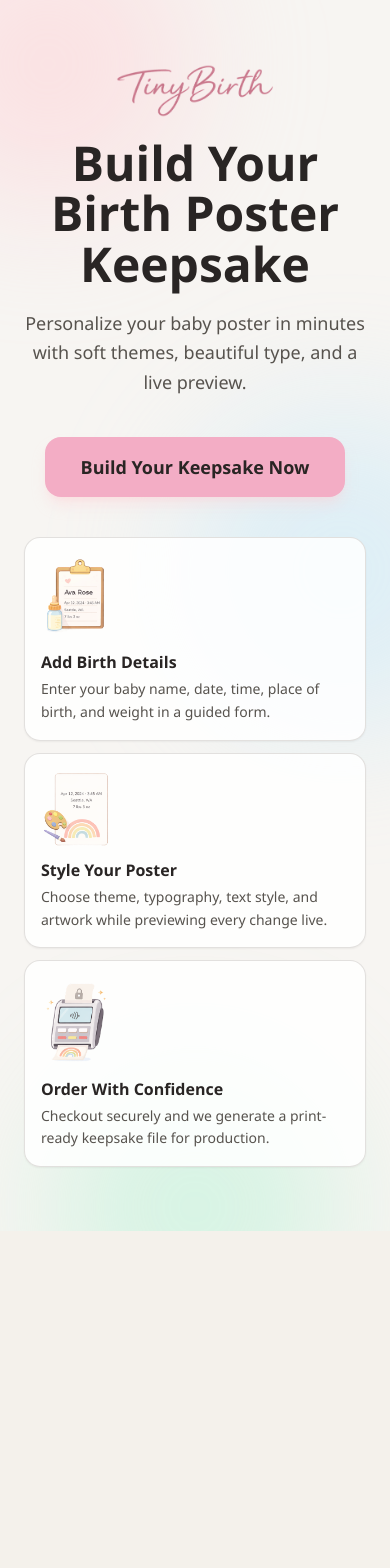
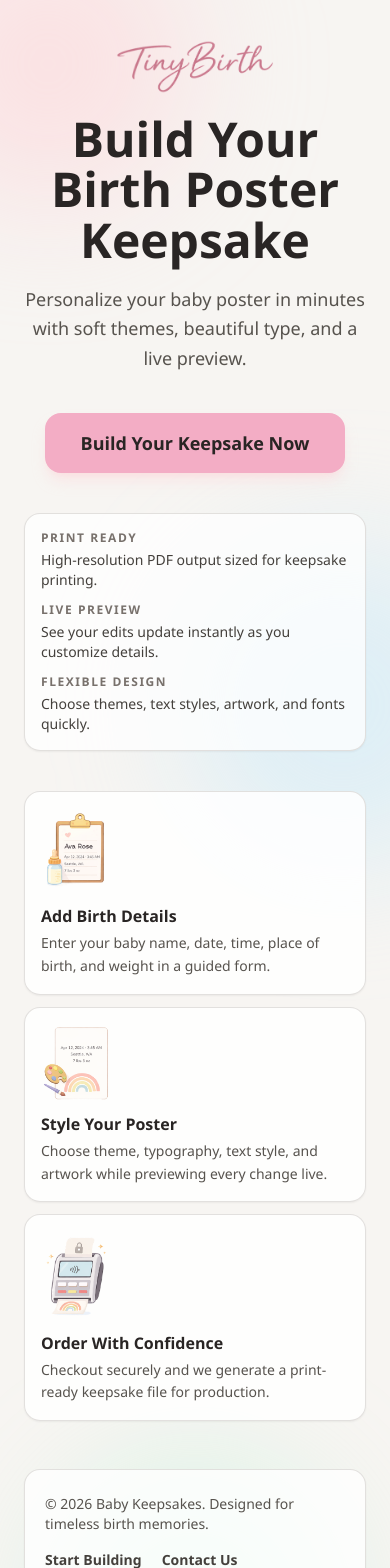
Before and after one commit to alzer81-81/baby-keepsakes, a Next.js app: page / in a window 390 px wide. Shown: the top 1568 px of the page. Before the commit the page ends 1231 px from the top, so only its background shows below. Built offline with nearby package versions, Linux system fonts and the light colour scheme.

Commit message:
Polish homepage with footer and contact links

```diff
--- a/app/page.tsx
+++ b/app/page.tsx
@@ -21,12 +21,13 @@ export default function HomePage() {
   ];
 
   return (
-    <main className="relative flex min-h-screen items-center justify-center overflow-hidden bg-[#f7f5f2] px-6 py-16 text-stone-800 [font-family:'Nunito','Avenir Next','Avenir','Segoe UI',sans-serif]">
+    <main className="relative min-h-screen overflow-hidden bg-[#f7f5f2] px-6 py-10 text-stone-800 [font-family:'Nunito','Avenir Next','Avenir','Segoe UI',sans-serif] sm:py-14">
       <div className="pointer-events-none absolute -top-20 -left-24 h-72 w-72 rounded-full bg-rose-200/45 blur-3xl" />
       <div className="pointer-events-none absolute -right-28 top-1/3 h-80 w-80 rounded-full bg-sky-200/40 blur-3xl" />
       <div className="pointer-events-none absolute bottom-[-120px] left-1/2 h-72 w-72 -translate-x-1/2 rounded-full bg-emerald-200/40 blur-3xl" />
 
-      <section className="relative z-10 mx-auto flex w-full max-w-5xl flex-col items-center text-center">
+      <section className="relative z-10 mx-auto w-full max-w-6xl">
+        <div className="mx-auto flex max-w-4xl flex-col items-center text-center">
           <Image src="/logo.png" alt="Baby Keepsakes logo" width={220} height={84} className="h-auto w-[170px] sm:w-[220px]" priority />
           <h1 className="mt-5 text-5xl font-extrabold leading-[1.05] text-stone-800 sm:text-6xl md:text-7xl">
             Build Your Birth Poster Keepsake
@@ -40,6 +41,22 @@ export default function HomePage() {
           >
             Build Your Keepsake Now
           </Link>
+        </div>
+
+        <div className="mx-auto mt-10 grid max-w-4xl grid-cols-1 gap-3 rounded-2xl border border-stone-300/70 bg-white/75 p-4 text-left shadow-sm sm:grid-cols-3 sm:gap-4 sm:p-5">
+          <div>
+            <p className="text-xs font-extrabold uppercase tracking-[0.13em] text-stone-500">Print Ready</p>
+            <p className="mt-1 text-sm text-stone-700">High-resolution PDF output sized for keepsake printing.</p>
+          </div>
+          <div>
+            <p className="text-xs font-extrabold uppercase tracking-[0.13em] text-stone-500">Live Preview</p>
+            <p className="mt-1 text-sm text-stone-700">See your edits update instantly as you customize details.</p>
+          </div>
+          <div>
+            <p className="text-xs font-extrabold uppercase tracking-[0.13em] text-stone-500">Flexible Design</p>
+            <p className="mt-1 text-sm text-stone-700">Choose themes, text styles, artwork, and fonts quickly.</p>
+          </div>
+        </div>
 
         <div className="mt-10 grid w-full gap-3 text-left sm:grid-cols-3 sm:gap-4">
           {cards.map((card) => (
@@ -50,6 +67,20 @@ export default function HomePage() {
             </article>
           ))}
         </div>
+
+        <footer className="mt-12 rounded-2xl border border-stone-300/70 bg-white/80 px-5 py-6 shadow-sm sm:px-6">
+          <div className="flex flex-col gap-4 text-sm text-stone-600 sm:flex-row sm:items-center sm:justify-between">
+            <p>© {new Date().getFullYear()} Baby Keepsakes. Designed for timeless birth memories.</p>
+            <div className="flex items-center gap-5">
+              <Link href="/builder" className="font-semibold text-stone-700 transition hover:text-stone-900">
+                Start Building
+              </Link>
+              <a href="mailto:alpower242@gmail.com" className="font-semibold text-stone-700 transition hover:text-stone-900">
+                Contact Us
+              </a>
+            </div>
+          </div>
+        </footer>
       </section>
     </main>
   );
```
Lines whose indentation alone changed are shown as unchanged.
